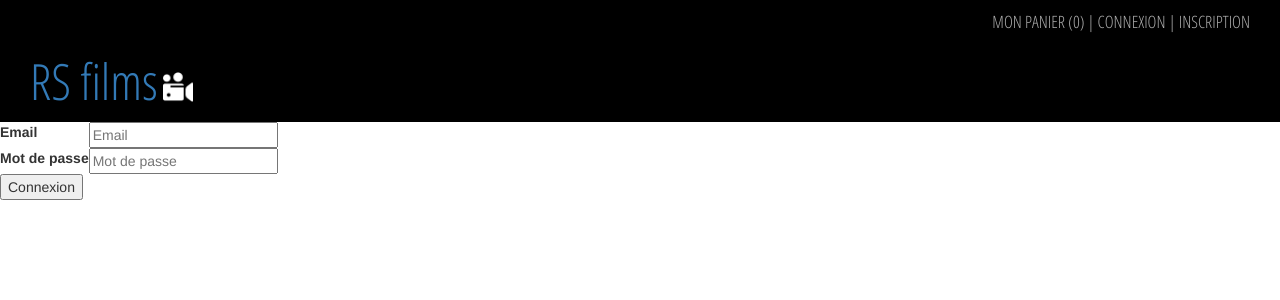
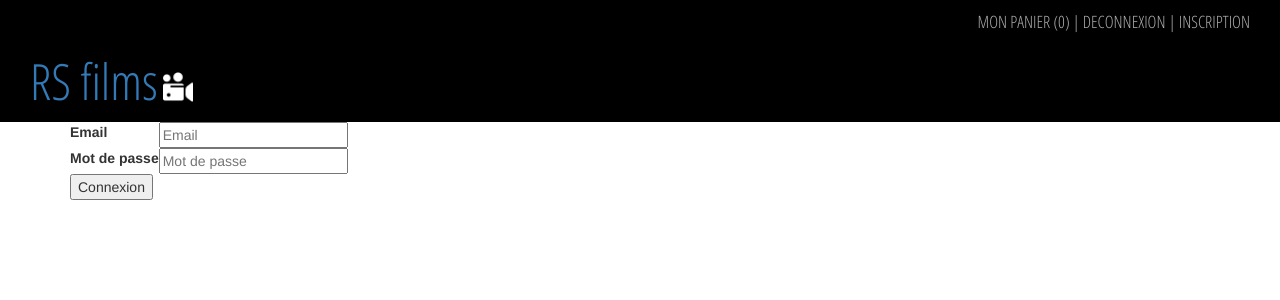
Before and after one commit to FelanaRamarlina/Film-Project, a PHP site: page /index.php?ctrl=user&action=login in a window 1280 px wide. Shown: the top 300 px of the page. Run offline with PHP 8.4, Linux system fonts and the light colour scheme; some web fonts are replaced.

Commit message:
Connexion et déconnexion
Pas totalement résolu

```diff
--- a/e-boutique/controller/UserController.class.php
+++ b/e-boutique/controller/UserController.class.php
@@ -44,6 +44,7 @@ class userController {
         if (!empty($login) && !empty($password)) {
       		$info = "Connexion reussie";
       		$_SESSION['user'] = $login;
+          $connexion = "Deconnexion";
 
           if($admin==1){
             $page = "admin";
--- a/e-boutique/index.php
+++ b/e-boutique/index.php
@@ -1,5 +1,11 @@
 <?php
 session_start();
+if(!empty($_SESSION['user']))
+  $connexion = "Connexion";
+else{
+  $connexion = "Deconnexion";
+}
+
 ini_set("display_errors", "1");
 require_once('model/Connexion.class.php');
 $pdoBuilder = new Connexion();
@@ -8,6 +14,10 @@ $db = $pdoBuilder->getConnexion();
 if (( isset($_GET['ctrl']) && !empty($_GET['ctrl']) ) && ( isset($_GET['action']) && !empty($_GET['action']) )) {
     $ctrl = $_GET['ctrl'];
     $action = $_GET['action'];
+
+    if($connexion == "Deconnexion"){
+      session_destroy();
+    }
 }
 else {
     $ctrl = 'User';
@@ -38,7 +48,7 @@ $controller = new $ctrl($db);
           <div class="col-md-12">
             <div class="nav">
               <a href="#">Mon panier (0) |</a>
-              <a href="index.php?ctrl=user&action=login">Connexion |</a>
+              <a href="index.php?ctrl=user&action=login"><?php echo $connexion ?> |</a>
               <a href="index.php?ctrl=user&action=inscription">Inscription</a>
             </div>
           </div>
--- a/e-boutique/model/Connexion.class.php
+++ b/e-boutique/model/Connexion.class.php
@@ -13,5 +13,4 @@ class Connexion {
 			return $db;
 	}
 
-
 }
--- a/e-boutique/views/home.php
+++ b/e-boutique/views/home.php
@@ -1 +1,2 @@
+
 <p>Bienvenue sur la page adhérent!</p>
--- a/e-boutique/views/login.php
+++ b/e-boutique/views/login.php
@@ -1,3 +1,5 @@
+
+	<div class="container">
 		<form class="login-form" action="index.php?ctrl=user&action=doLogin" method="post">
 
 			<table class="form-table">
@@ -18,3 +20,5 @@
 			?>
 
 		</form>
+
+	</div>
```
Also changed, not shown: 3 other files. Lines whose indentation alone changed are shown as unchanged.
